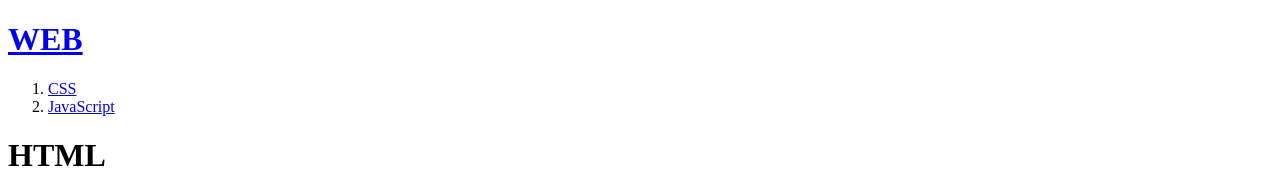
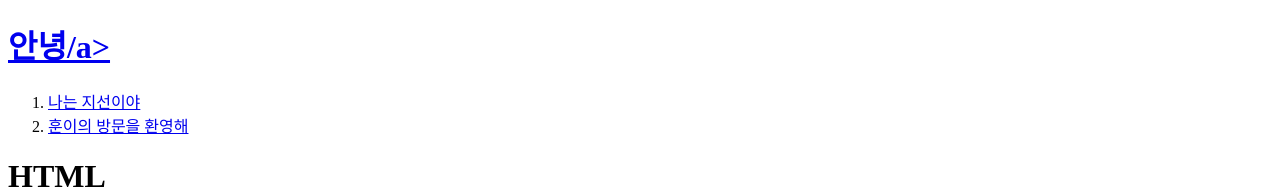
Before and after one commit to forjisun/First_jisun, a plain HTML site: page 1.html in a window 1280 px wide. Shown: the top 193 px of the page. Drawn offline with Linux system fonts and the light colour scheme.

Commit message:
Add files via upload

```diff
--- a/1.html
+++ b/1.html
@@ -1,13 +1,13 @@
 <!doctype html>
 <head>
-<title>web1-html</title>
+<title>Hellow My Hoon</title>
 <meta charset="utf-8">
 </head>
 <body>
-  <h1><a href="index.html">WEB</a></h1>
+  <h1><a href="index.html">안녕/a></h1>
 <ol>
-<li><a href="1.html">CSS</a></li>
-<li><a href="1.html">JavaScript</a></li>
+<li><a href="1.html">나는 지선이야</a></li>
+<li><a href="1.html">훈이의 방문을 환영해</a></li>
 </ol>
 
 
```
